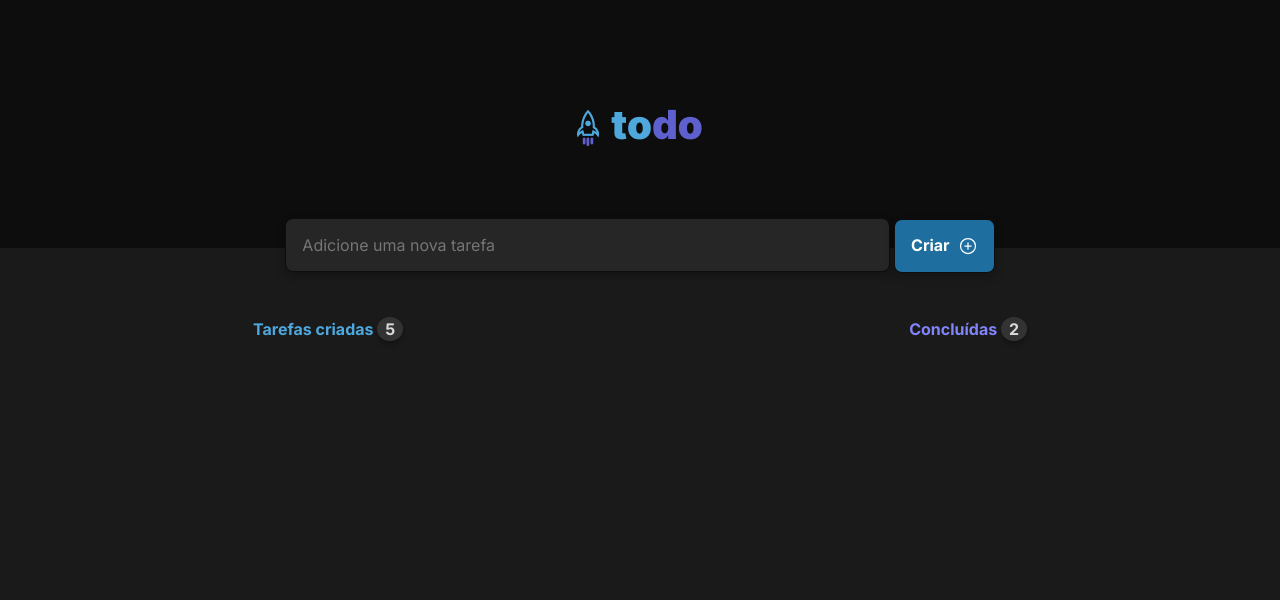
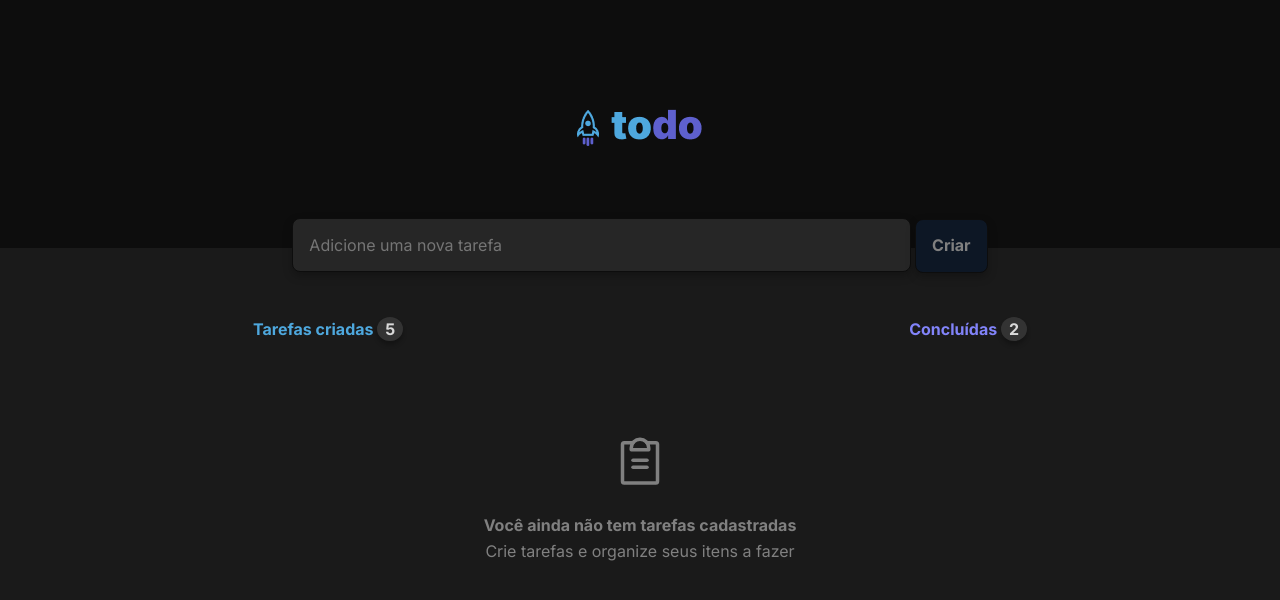
Before and after one commit to ponqueli/ignite-todo, a React (Vite) app: page / in a window 1280 px wide. Shown: the top 600 px of the page. Built offline with nearby package versions, Linux system fonts and the light colour scheme.

Commit message:
input validation on create new task button

```diff
--- a/src/App.tsx
+++ b/src/App.tsx
@@ -7,6 +7,7 @@ import styles from "./App.module.css";
 import "./global.css";
 import { Task } from "./components/Task";
 import { NewTask } from "./components/NewTask";
+import { EmptyList } from "./components/EmptyList";
 
 interface ITasks {
   id: string;
@@ -69,9 +70,11 @@ function App() {
           <ResumeInfo />
 
           <div className={styles.tasks}>
-            {taskList.map((task) => (
-              <Task key={task.id} task={task} changeIsComplete={changeIsComplete} deleteTask={deleteTask} />
-            ))}
+            {taskList.length === 0 ? <EmptyList /> :
+              taskList.map((task) => (
+                <Task key={task.id} task={task} changeIsComplete={changeIsComplete} deleteTask={deleteTask} />
+              ))
+            }
           </div>
         </div>
       </main>
--- /dev/null
+++ b/src/components/EmptyList.module.css
@@ -0,0 +1,17 @@
+.emptyList{
+  display: flex;
+  flex-direction: column;
+  align-items: center;
+  margin-top: 5rem;
+}
+.emptyList svg {
+  width: 4rem;
+}
+
+.emptyList strong {
+  margin-top: 1.5rem;
+}
+
+.emptyList p {
+  margin-top: 0.25rem;
+}
--- /dev/null
+++ b/src/components/EmptyList.tsx
@@ -0,0 +1,12 @@
+import { ClipboardText } from "phosphor-react";
+import styles from "./EmptyList.module.css";
+
+export function EmptyList() {
+  return (
+    <div className={styles.emptyList}>
+      <ClipboardText size={56} />
+      <strong>Você ainda não tem tarefas cadastradas</strong>
+      <p>Crie tarefas e organize seus itens a fazer</p>
+    </div>
+  );
+}
--- a/src/components/NewTask.module.css
+++ b/src/components/NewTask.module.css
@@ -44,6 +44,12 @@
   background: var(--blue);
 }
 
+.form button:disabled{
+  background: var(--disableBlue);
+  color: var(--gray300);
+  cursor: not-allowed;
+}
+
 .form button svg{
   margin-left: 0.5rem;
 }
--- a/src/components/NewTask.tsx
+++ b/src/components/NewTask.tsx
@@ -17,6 +17,8 @@ export function NewTask({
     event.target.setCustomValidity("Digite uma tarefa");
   };
 
+  const isDescriptionEmpty = description?.trim().length === 0;
+
   return (
     <form className={styles.form} onSubmit={onHandleSubmit}>
       <input
@@ -28,9 +30,9 @@ export function NewTask({
         onChange={onHandleNewTask}
         onInvalid={handleInputInvalid}
       />
-      <button type="submit">
+      <button type="submit" disabled={isDescriptionEmpty}>
         Criar
-        <PlusCircle size={20} color="var(--white)" />
+        {!isDescriptionEmpty && <PlusCircle size={20} color="var(--white)" />}
       </button>
     </form>
   );
--- a/src/global.css
+++ b/src/global.css
@@ -7,6 +7,7 @@
   --gray600: #1A1A1A;
   --gray700: #0D0D0D;
 
+  --disableBlue: #0d1725;
   --blueDark: #1E6F9F;
   --blue: #4EA8DE;
 
```
